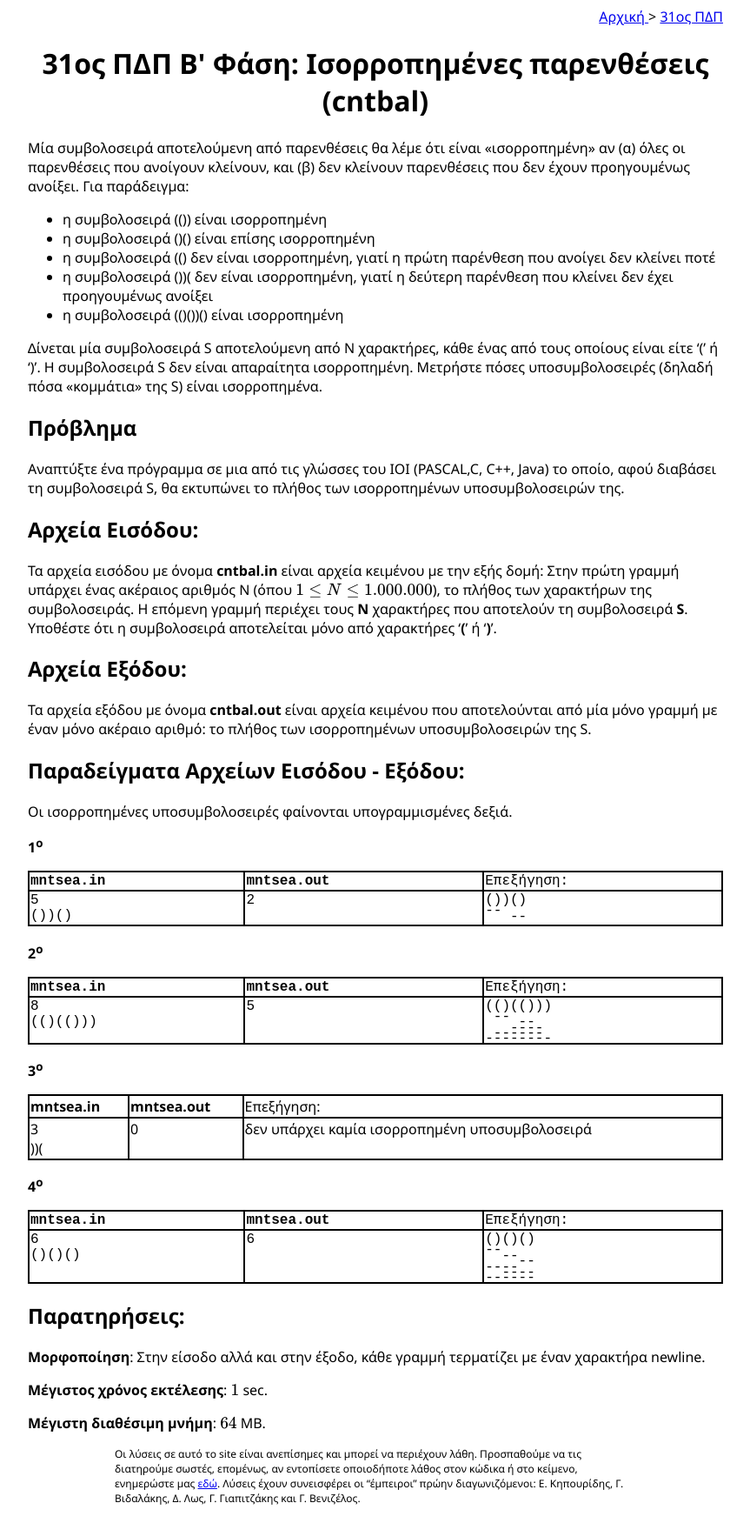
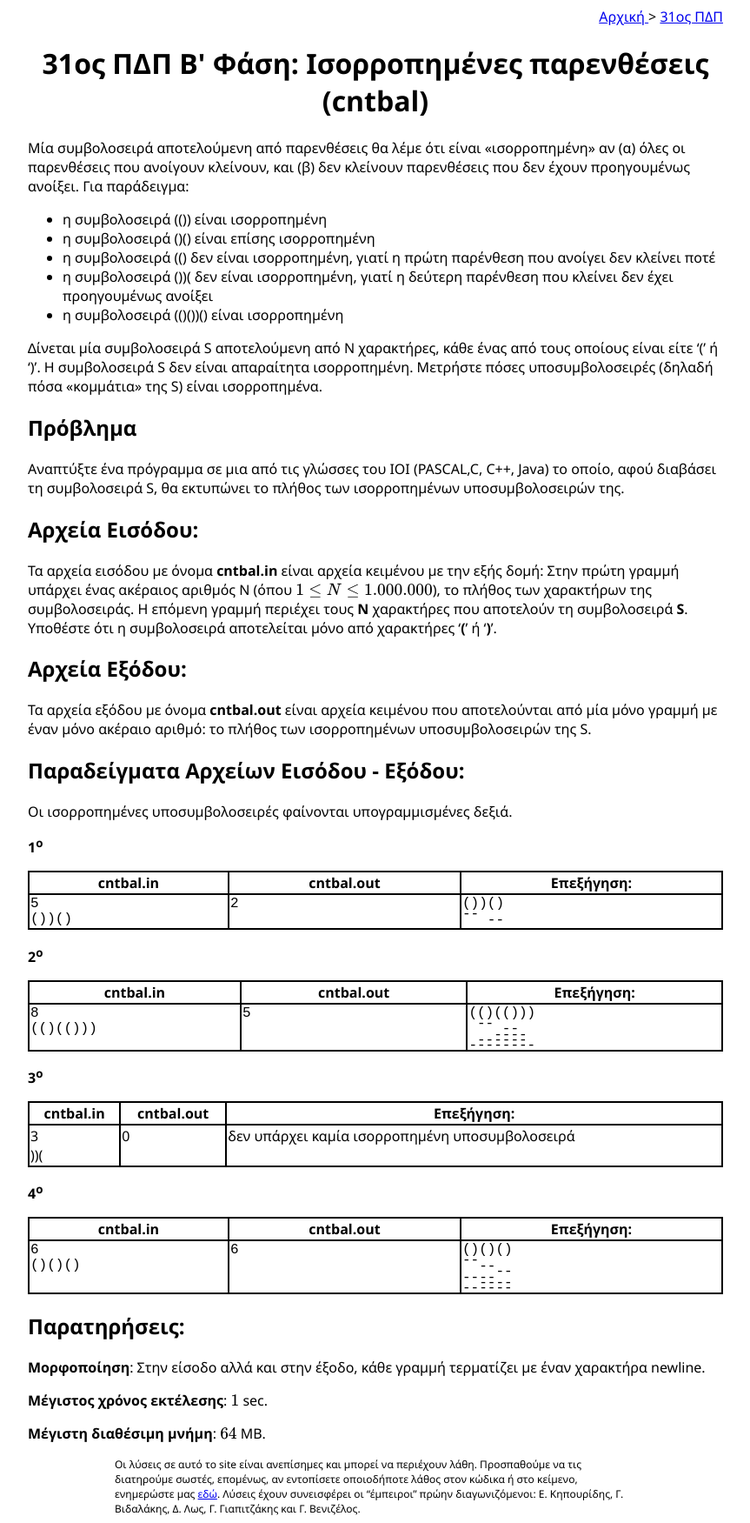
Before and after one commit to pdp-archive/pdp-archive.github.io, a Jekyll site: the page built from contests/_31-PDP/blyk-cntbal-statement.md, in a window 1280 px wide. Shown: the whole page at 87% size, without its empty margins (208-1071 px from the left). Built offline with Jekyll 4.4.1, drawn with Linux system fonts in a browser that asks for light colours; formulas are drawn with MathJax 3.

Commit message:
Correct table format for monospace font

```diff
--- a/contests/_31-PDP/blyk-cntbal-statement.md
+++ b/contests/_31-PDP/blyk-cntbal-statement.md
@@ -29,24 +29,28 @@ codename: cntbal
 
 **1<sup>o</sup>**
 
-| **mntsea.in**      | **mntsea.out** | Επεξήγηση:
+| **cntbal.in**      | **cntbal.out** | Επεξήγηση:	|
+| ------------------------------------ | ------------- | ------------- |
 | 5 <br> ())() 		 | 2 			  |	())() <br>{::nomarkdown}<div style="line-height:0.4"> -- <br>&nbsp;&nbsp; -- </div>{:/}
 {: class="table_with_monospace_font"}
 
 **2<sup>o</sup>**
 
-| **mntsea.in**      | **mntsea.out** | Επεξήγηση:
+| **cntbal.in**      | **cntbal.out** | Επεξήγηση:	|
+| ------------------------------------ | ------------- | ------------- |
 | 8 <br> (()(())) 	 | 5 			  |	(()(())) <br>{::nomarkdown}<div style="line-height:0.4"> &nbsp;-- <br>&nbsp;&nbsp;&nbsp;&nbsp;-- <br>&nbsp;&nbsp;&nbsp;---- <br>&nbsp;------ <br> -------- </div>{:/}
 {: class="table_with_monospace_font"}
 
 **3<sup>o</sup>**
 
-| **mntsea.in**      | **mntsea.out** | Επεξήγηση:
+| **cntbal.in**      | **cntbal.out** | Επεξήγηση:	|
+| ------------------------------------ | ------------- | ------------- |
 | 3 <br> ))( 		 | 0 			  |	δεν υπάρχει καμία ισορροπημένη υποσυμβολοσειρά
 
 **4<sup>o</sup>**
 
-| **mntsea.in**      | **mntsea.out** | Επεξήγηση:
+| **cntbal.in**      | **cntbal.out** | Επεξήγηση:	|
+| ------------------------------------ | ------------- | ------------- |
 | 6 <br> ()()()	     | 6 			  |	()()() <br>{::nomarkdown}<div style="line-height:0.4"> -- <br>&nbsp;&nbsp;-- <br>&nbsp;&nbsp;&nbsp;&nbsp;-- <br>---- <br>&nbsp;&nbsp;---- <br>------ </div>{:/}
 {: class="table_with_monospace_font"}
 
```
Also changed, not shown: contests/_30-PDP/c-brickbreaker-statement.md (+1 -0 lines).
